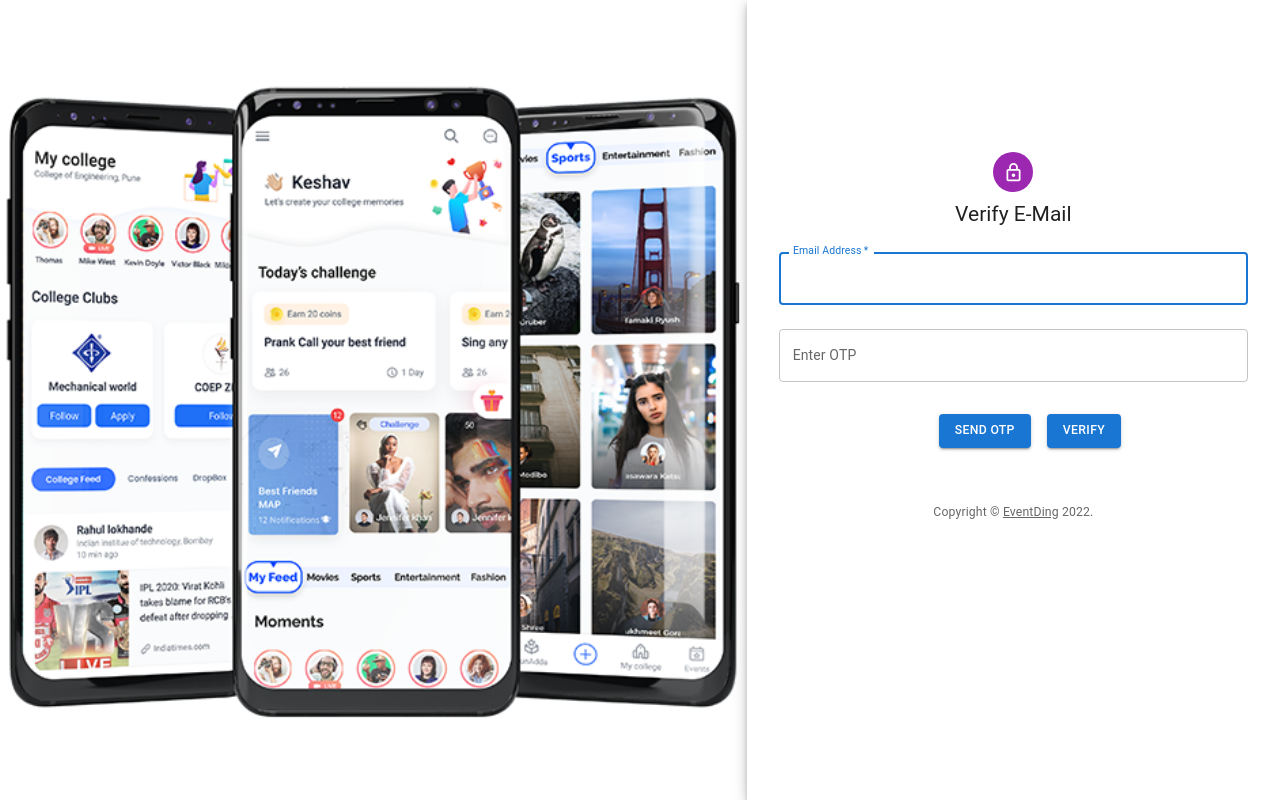
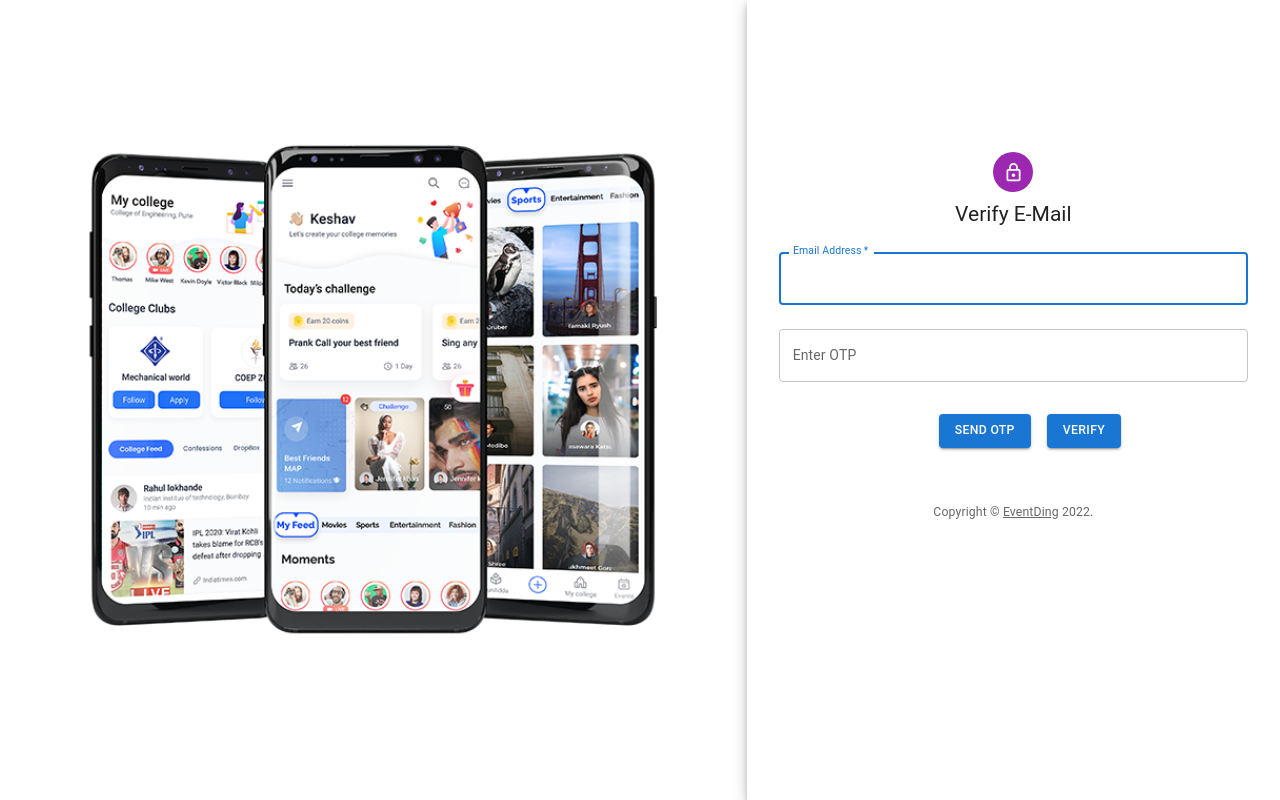
Before and after one commit to Thikkavarapu-Manikanta-Reddy/INFO6150_Web_Design_and_User_Experience_2022, a React (Create React App) app: page /registerEmail in a window 1280 px wide. Built offline with nearby package versions, Linux system fonts and the light colour scheme.

Commit message:
UI fixes minor

```diff
--- a/src/components/ChildRoutes/EventHost/EventHost.jsx
+++ b/src/components/ChildRoutes/EventHost/EventHost.jsx
@@ -184,7 +184,7 @@ function EventHost(props) {
 
                     <div className="row">
                         <div className="col-xs-12 col-sm-12 col-md-4 col-lg-4">
-                            <img className="imageSize" src={eventCreation} alt="Not_Found" /><br />
+                            <img className="eventImageSize" src={eventCreation} alt="Not_Found" /><br />
                         </div>
                         <div className="col-xs-1 col-sm-1 col-md-1 col-lg-1 text-center">
                             <Divider style={{ height: "100%" }} orientation="vertical" flexItem />
--- a/src/components/ChildRoutes/EventHost/EventHost.scss
+++ b/src/components/ChildRoutes/EventHost/EventHost.scss
@@ -38,7 +38,7 @@ input {
     overflow-y: scroll;
 }
 
-img.imageSize {
+img.eventImageSize {
     width: 100%;
     height: 100%;
     margin-left: 10%;
--- a/src/components/RegisterEmail/Register.jsx
+++ b/src/components/RegisterEmail/Register.jsx
@@ -103,6 +103,9 @@ function Register() {
             backgroundRepeat: "no-repeat",
             backgroundSize: "contain",
             backgroundPosition: "center",
+            marginTop: 16,
+            width: "65%",
+            height: "65%",
           }}
         />
         <Grid item xs={12} sm={8} md={5} component={Paper} elevation={6} square>
```
